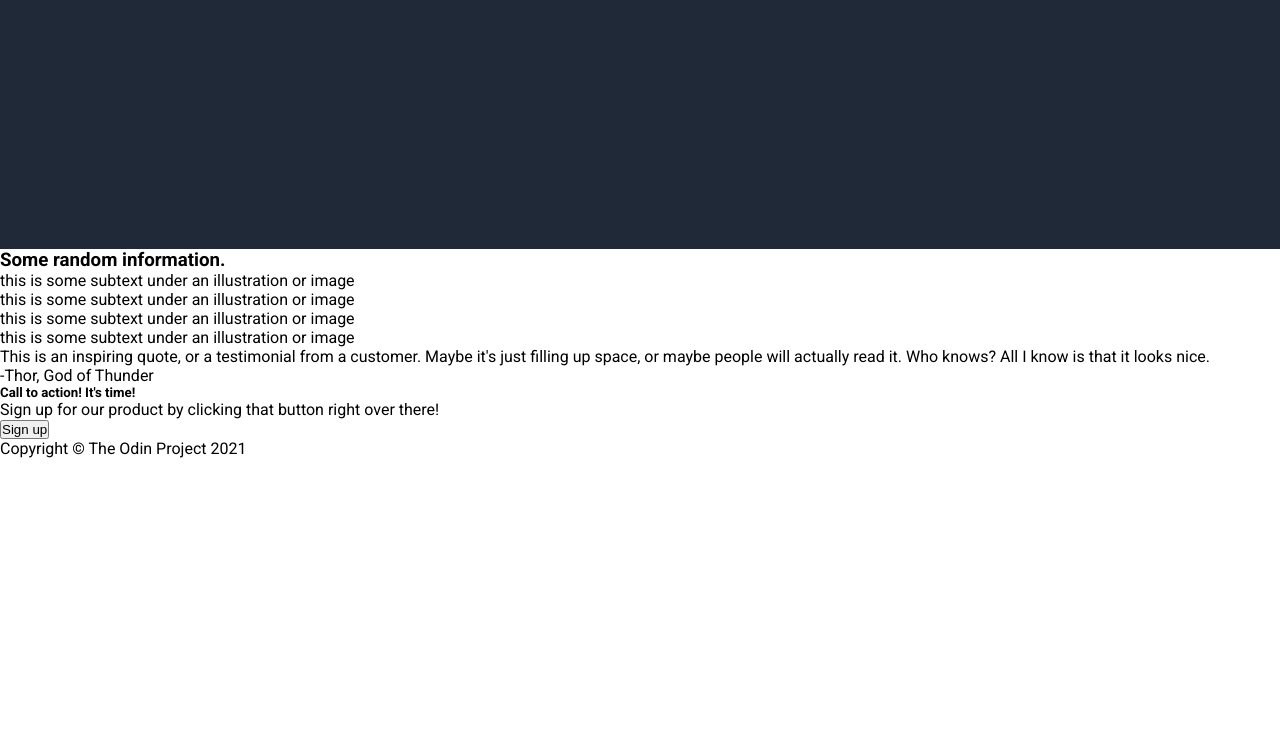
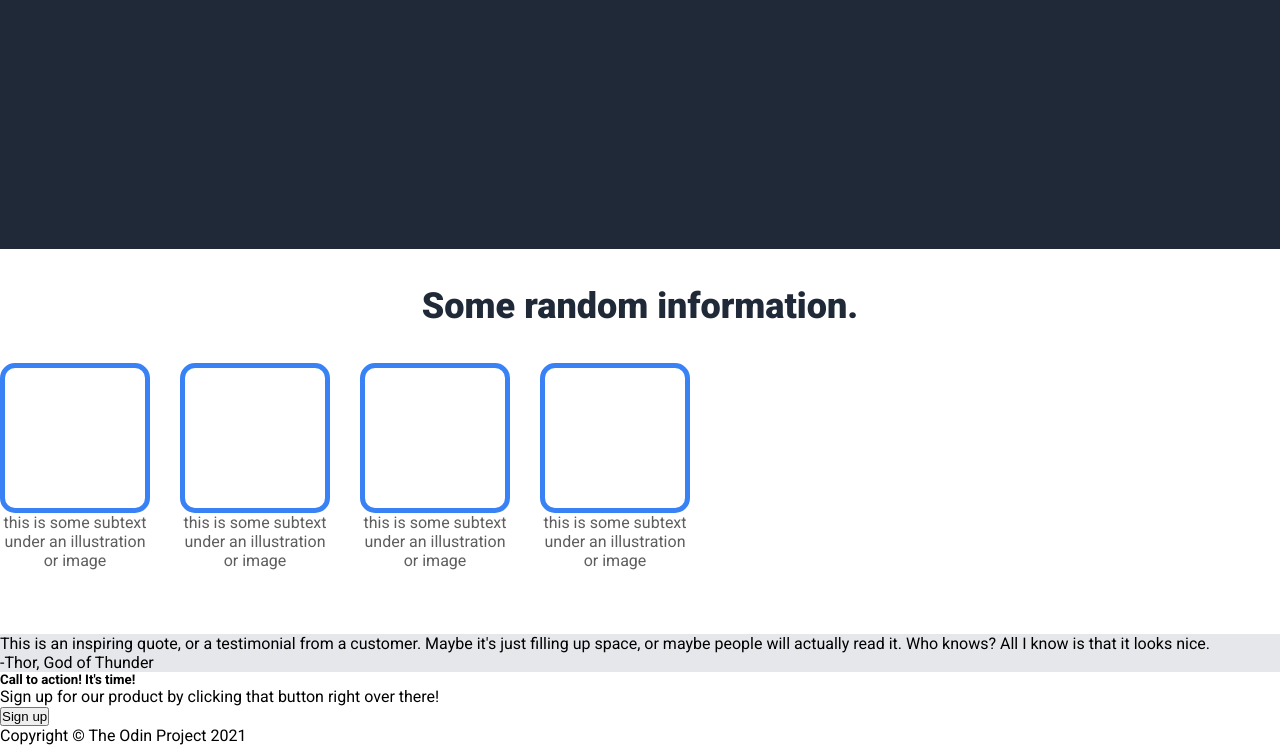
Before and after one commit to jove0610/odin-project-course, a plain HTML site: page projects/landing-page/index.html in a window 1280 px wide. Shown: the part 551-1296 px from the top of the page. Before the commit the page ends 1009 px from the top, so only its background shows below. Drawn offline with Linux system fonts and the light colour scheme.

Commit message:
Landing Page: Add styling on About section

```diff
--- a/projects/landing-page/index.html
+++ b/projects/landing-page/index.html
@@ -41,27 +41,29 @@
         </div>
     </div>
 
-    <div>
-        <h3>Some random information.</h3>
-        <div>
-            <div></div>
-            <p>this is some subtext under an illustration or image</p>
-        </div>
-        <div>
-            <div></div>
-            <p>this is some subtext under an illustration or image</p>
-        </div>
-        <div>
-            <div></div>
-            <p>this is some subtext under an illustration or image</p>
-        </div>
-        <div>
-            <div></div>
-            <p>this is some subtext under an illustration or image</p>
+    <div class="about">
+        <h3 class="about-heading">Some random information.</h3>
+        <div class="about-content">
+            <div class="about-item">
+                <div class="about-item-box"></div>
+                <p class="about-item-text">this is some subtext under an illustration or image</p>
+            </div>
+            <div class="about-item">
+                <div class="about-item-box"></div>
+                <p class="about-item-text">this is some subtext under an illustration or image</p>
+            </div>
+            <div class="about-item">
+                <div class="about-item-box"></div>
+                <p class="about-item-text">this is some subtext under an illustration or image</p>
+            </div>
+            <div class="about-item">
+                <div class="about-item-box"></div>
+                <p class="about-item-text">this is some subtext under an illustration or image</p>
+            </div>
         </div>
     </div>
 
-    <div>
+    <div class="testimonial">
         <p>
             This is an inspiring quote, or a testimonial from a customer. Maybe it's just filling up space, or maybe people will actually read it. Who knows? All I know is that it looks nice.
         </p>
--- a/projects/landing-page/styles.css
+++ b/projects/landing-page/styles.css
@@ -101,7 +101,7 @@ a {
     display: flex;
     justify-content: center;
     align-items: center;
-    background-color: grey;
+    background-color: #808080;
 }
 
 /*
@@ -110,8 +110,41 @@ a {
  * ======================
 */
 
+.about {
+    margin: 0 auto;
+    display: flex;
+    flex-direction: column;
+    align-items: center;
+}
 
+.about-heading {
+    font-size: 36px;
+    color: #1F2937;
+    font-weight: 900;
+    margin: 36px 0;
+}
 
+.about-content {
+    margin-bottom: 64px;
+    display: flex;
+    gap: 30px;
+}
+
+.about-item {
+    flex-basis: 150px;
+}
+
+.about-item-box {
+    width: 100%;
+    aspect-ratio: 1/1;
+    border: 5px solid #3882F6;
+    border-radius: 15px;
+}
+
+.about-item-text {
+    text-align: center;
+    color: #5e5e5e;
+}
 
 /*
  * ======================
@@ -119,6 +152,9 @@ a {
  * ======================
 */
 
+.testimonial {
+    background-color: #E5E7EB;
+}
 
 
 /*
```
